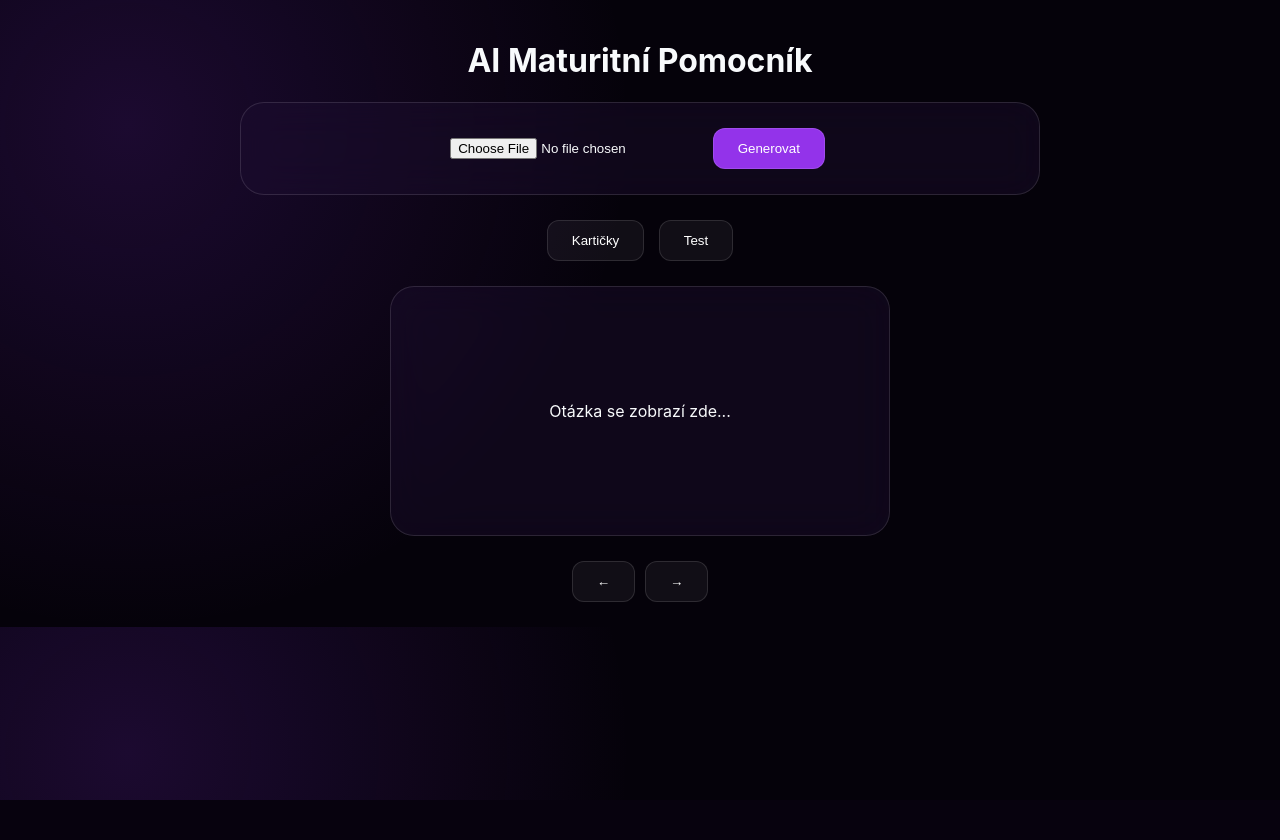
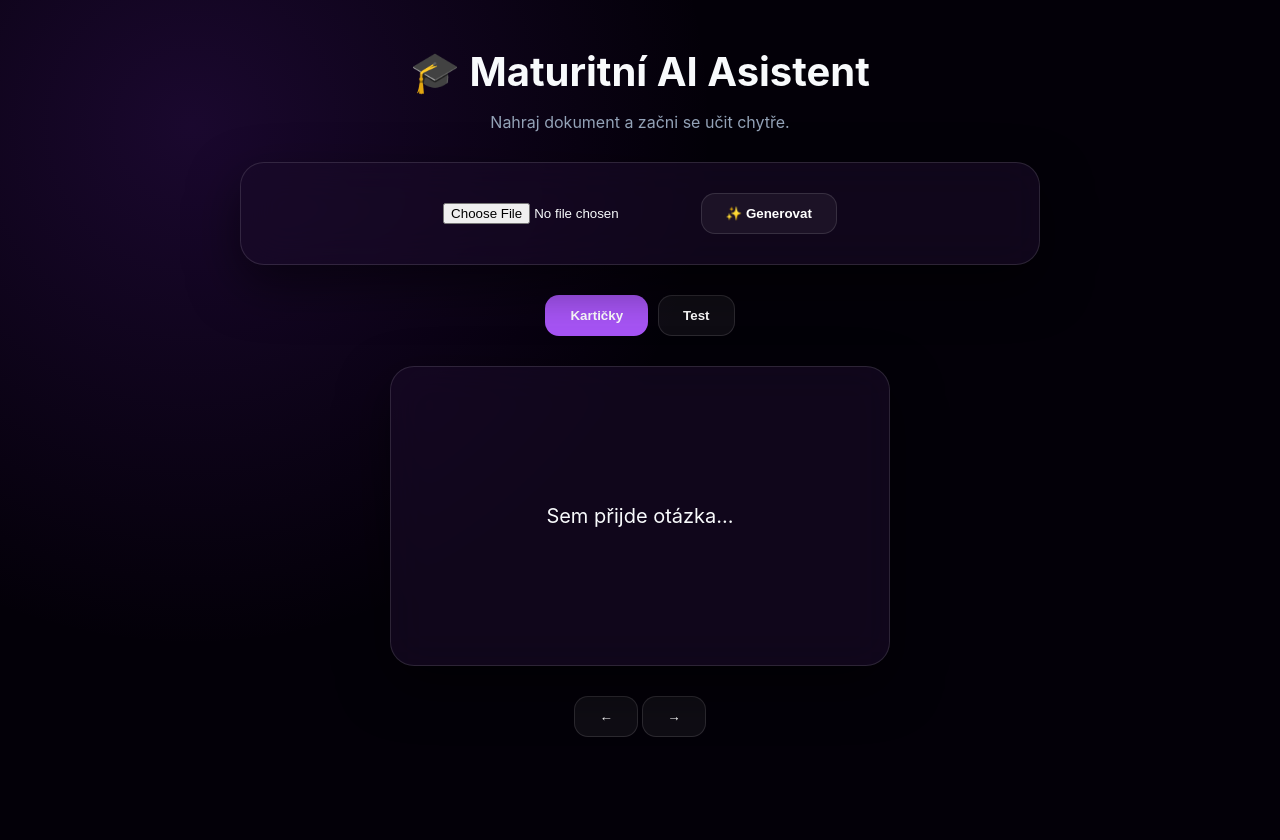
Before and after one commit to atakarawlikiv/flash, a Flask app: page / in a window 1280 px wide. Before the commit the page ends 800 px from the top, so only its background shows below. Run offline with Flask 3, Linux system fonts and the light colour scheme.

Commit message:
Update index.html

```diff
--- a/templates/index.html
+++ b/templates/index.html
@@ -3,104 +3,163 @@
 <head>
     <meta charset="UTF-8">
     <meta name="viewport" content="width=device-width, initial-scale=1.0">
-    <title>AI Maturitní Pomocník</title>
+    <title>AI Maturitní Pomocník | Premium</title>
     <style>
         :root {
-            --glass-bg: rgba(30, 15, 50, 0.4);
+            --glass-bg: rgba(25, 10, 40, 0.6);
             --glass-border: rgba(255, 255, 255, 0.12);
-            --accent-purple: #9333ea;
+            --accent-purple: #a855f7;
+            --accent-glow: rgba(168, 85, 247, 0.5);
             --text-main: #f8fafc;
         }
+
         body {
-            margin: 0; padding: 20px; font-family: -apple-system, sans-serif;
-            background: #05020a; color: var(--text-main); text-align: center;
-            background-image: radial-gradient(circle at 10% 20%, rgba(120, 40, 200, 0.2), transparent 40%);
+            margin: 0; padding: 20px; font-family: 'Inter', -apple-system, sans-serif;
+            background: #030008; color: var(--text-main); text-align: center;
+            background-image: radial-gradient(circle at 15% 15%, rgba(120, 40, 200, 0.2), transparent 40%);
+            min-height: 100vh;
         }
+
         .container { max-width: 800px; margin: 0 auto; }
-        .glass-panel {
+
+        .glass {
             background: var(--glass-bg); backdrop-filter: blur(20px); -webkit-backdrop-filter: blur(20px);
-            border: 1px solid var(--glass-border); border-radius: 24px; padding: 20px;
+            border: 1px solid var(--glass-border); border-radius: 24px; padding: 30px;
+            box-shadow: 0 20px 50px rgba(0,0,0,0.5);
         }
-        .card-container { perspective: 1000px; margin: 20px auto; width: 100%; max-width: 500px; height: 250px; cursor: pointer; }
-        .card-inner { position: relative; width: 100%; height: 100%; transition: transform 0.6s; transform-style: preserve-3d; }
+
+        /* 3D KARTA */
+        .card-container { perspective: 1000px; margin: 30px auto; width: 100%; max-width: 500px; height: 300px; cursor: pointer; }
+        .card-inner { position: relative; width: 100%; height: 100%; transition: transform 0.6s cubic-bezier(0.4, 0, 0.2, 1); transform-style: preserve-3d; }
         .card-container.flipped .card-inner { transform: rotateY(180deg); }
-        .card-front, .card-back { position: absolute; width: 100%; height: 100%; backface-visibility: hidden; display: flex; flex-direction: column; justify-content: center; align-items: center; border-radius: 24px; padding: 20px; box-sizing: border-box; }
-        .card-back { transform: rotateY(180deg); border: 1px solid var(--accent-purple); }
-        button { padding: 12px 24px; cursor: pointer; background: rgba(255,255,255,0.05); color: white; border: 1px solid var(--glass-border); border-radius: 12px; transition: 0.3s; margin: 5px; }
-        button:hover { background: rgba(255,255,255,0.15); }
-        .quiz-item { text-align: left; margin: 15px 0; padding: 20px; }
-        .quiz-correct { border-color: #22c55e; background: rgba(34,197,94,0.1); }
-        .quiz-incorrect { border-color: #ef4444; background: rgba(239,68,68,0.1); }
-        #loading { display: none; color: #d8b4fe; animation: pulse 1.5s infinite; }
-        @keyframes pulse { 50% { opacity: 0.5; } }
+        .card-front, .card-back {
+            position: absolute; width: 100%; height: 100%; backface-visibility: hidden;
+            display: flex; align-items: center; justify-content: center; padding: 30px;
+            box-sizing: border-box; border-radius: 24px; font-size: 20px; border: 1px solid var(--glass-border);
+        }
+        .card-back { transform: rotateY(180deg); background: rgba(168, 85, 247, 0.1); border-color: var(--accent-purple); }
+
+        button {
+            padding: 12px 24px; cursor: pointer; background: rgba(255,255,255,0.05); color: white;
+            border: 1px solid var(--glass-border); border-radius: 14px; transition: 0.3s; font-weight: 600;
+        }
+        button:hover { background: var(--accent-purple); box-shadow: 0 0 20px var(--accent-glow); border-color: transparent; }
+
+        .btn-active { background: var(--accent-purple); border-color: transparent; }
+
+        .quiz-item { text-align: left; margin: 20px 0; padding: 25px; border-radius: 20px; background: rgba(255,255,255,0.02); }
+        .quiz-correct { border: 1px solid #22c55e; background: rgba(34,197,94,0.1); }
+        .quiz-incorrect { border: 1px solid #ef4444; background: rgba(239,68,68,0.1); }
+
+        #loading { display: none; color: var(--accent-purple); font-weight: bold; margin: 20px; animation: pulse 1.5s infinite; }
+        @keyframes pulse { 50% { opacity: 0.4; } }
     </style>
 </head>
 <body>
     <div class="container">
-        <h1>AI Maturitní Pomocník</h1>
-        <div class="glass-panel">
+        <h1 style="font-size: 2.5rem; margin-bottom: 10px;">🎓 Maturitní AI Asistent</h1>
+        <p style="color: #94a3b8; margin-bottom: 30px;">Nahraj dokument a začni se učit chytře.</p>
+
+        <div class="glass">
             <input type="file" id="fileInput" accept=".pdf,.txt">
-            <button onclick="uploadFile()" style="background: var(--accent-purple)">Generovat</button>
-            <p id="loading">Gemma přemýšlí...</p>
+            <button onclick="uploadFile()">✨ Generovat</button>
+            <p id="loading">Gemma analyzuje text...</p>
         </div>
-        <nav style="margin: 20px 0;">
-            <button onclick="showSection('flash')">Kartičky</button>
-            <button onclick="showSection('quiz')">Test</button>
-        </nav>
+
+        <div style="margin: 30px 0; display: flex; gap: 10px; justify-content: center;">
+            <button id="nav-flash" class="btn-active" onclick="showSection('flash')">Kartičky</button>
+            <button id="nav-quiz" onclick="showSection('quiz')">Test</button>
+        </div>
+
         <div id="flash" class="section">
-            <div class="card-container" onclick="toggleCard()" id="flashCard">
+            <div class="card-container" onclick="this.classList.toggle('flipped')" id="flashCard">
                 <div class="card-inner">
-                    <div class="glass-panel card-front"><div>Otázka se zobrazí zde...</div></div>
-                    <div class="glass-panel card-back"><div>Odpověď se zobrazí zde...</div></div>
+                    <div class="glass card-front"><div id="qText">Sem přijde otázka...</div></div>
+                    <div class="glass card-back"><div id="aText">...a sem odpověď.</div></div>
                 </div>
             </div>
-            <button onclick="prevCard()">←</button><button onclick="nextCard()">→</button>
+            <div style="margin-top: 20px;">
+                <button onclick="prevCard()">←</button>
+                <button onclick="nextCard()">→</button>
+            </div>
         </div>
+
         <div id="quiz" class="section" style="display:none">
             <div id="quizBox"></div>
-            <button onclick="gradeQuiz()" style="background: var(--accent-purple)">Vyhodnotit</button>
+            <button onclick="gradeQuiz()" style="width: 100%; margin-top: 20px;">Vyhodnotit výsledky</button>
         </div>
     </div>
+
     <script>
         let store = { flashcards: [], quiz: [] }, idx = 0, currentFile = "";
-        function showSection(id) { document.querySelectorAll('.section').forEach(s => s.style.display = 'none'); document.getElementById(id).style.display = 'block'; }
+
+        function showSection(id) {
+            document.querySelectorAll('.section').forEach(s => s.style.display = 'none');
+            document.querySelectorAll('[id^="nav-"]').forEach(b => b.classList.remove('btn-active'));
+            document.getElementById(id).style.display = 'block';
+            document.getElementById('nav-' + id).classList.add('btn-active');
+        }
+
         async function uploadFile() {
             const file = document.getElementById('fileInput').files[0];
             if(!file) return alert("Vyberte soubor!");
             currentFile = file.name;
-            document.getElementById('loading').style.display = "block";
-            const fd = new FormData(); fd.append("file", file);
+            const loader = document.getElementById('loading');
+            loader.style.display = "block";
+
+            const fd = new FormData();
+            fd.append("file", file);
+
             try {
                 const r = await fetch("/upload", { method: "POST", body: fd });
                 const res = await r.json();
-                store = JSON.parse(res.result);
-                renderFlash(); renderQuiz();
-            } catch(e) { alert("Chyba při generování."); }
-            finally { document.getElementById('loading').style.display = "none"; }
+                if(res.error) throw new Error(res.error);
+
+                // Oprava pro případ, že AI vrátí string místo objektu
+                store = typeof res.result === 'string' ? JSON.parse(res.result) : res.result;
+                idx = 0;
+                renderFlash();
+                renderQuiz();
+                alert("Hotovo! Materiály jsou připraveny.");
+            } catch(e) {
+                console.error(e);
+                alert("Chyba při generování: " + e.message);
+            } finally {
+                loader.style.display = "none";
+            }
         }
-        function toggleCard() { document.getElementById("flashCard").classList.toggle('flipped'); }
+
         function renderFlash() {
             if(!store.flashcards.length) return;
-            document.querySelector('.card-front div').innerText = store.flashcards[idx].q;
-            document.querySelector('.card-back div').innerText = store.flashcards[idx].a;
+            document.getElementById('qText').innerText = store.flashcards[idx].q;
+            document.getElementById('aText').innerText = store.flashcards[idx].a;
             document.getElementById("flashCard").classList.remove('flipped');
         }
+
         function nextCard() { if(idx < store.flashcards.length-1) { idx++; renderFlash(); } }
         function prevCard() { if(idx > 0) { idx--; renderFlash(); } }
+
         function renderQuiz() {
             document.getElementById("quizBox").innerHTML = store.quiz.map((q, i) => `
-                <div class="glass-panel quiz-item" id="q${i}">
-                    <p><b>${q.q}</b></p>
-                    ${q.options.map(o => `<label style="display:block"><input type="radio" name="q${i}" value="${o}"> ${o}</label>`).join('')}
+                <div class="quiz-item" id="q${i}">
+                    <p><b>${i+1}. ${q.q}</b></p>
+                    ${q.options.map(o => `<label style="display:block; margin: 8px 0; cursor:pointer">
+                        <input type="radio" name="q${i}" value="${o}"> ${o}
+                    </label>`).join('')}
                 </div>`).join('');
         }
+
         function gradeQuiz() {
             let score = 0;
             store.quiz.forEach((q, i) => {
                 const sel = document.querySelector(`input[name="q${i}"]:checked`);
                 const div = document.getElementById(`q${i}`);
-                if(sel && sel.value === q.correct) { score++; div.className = 'glass-panel quiz-item quiz-correct'; }
-                else { div.className = 'glass-panel quiz-item quiz-incorrect'; }
+                if(sel && sel.value === q.correct) {
+                    score++;
+                    div.className = 'quiz-item quiz-correct';
+                } else {
+                    div.className = 'quiz-item quiz-incorrect';
+                }
             });
             alert(`Tvé skóre: ${score} z ${store.quiz.length}`);
             fetch('/save_score', { method: 'POST', headers: {'Content-Type': 'application/json'}, body: JSON.stringify({filename: currentFile, score: score, total: store.quiz.length})});
```
